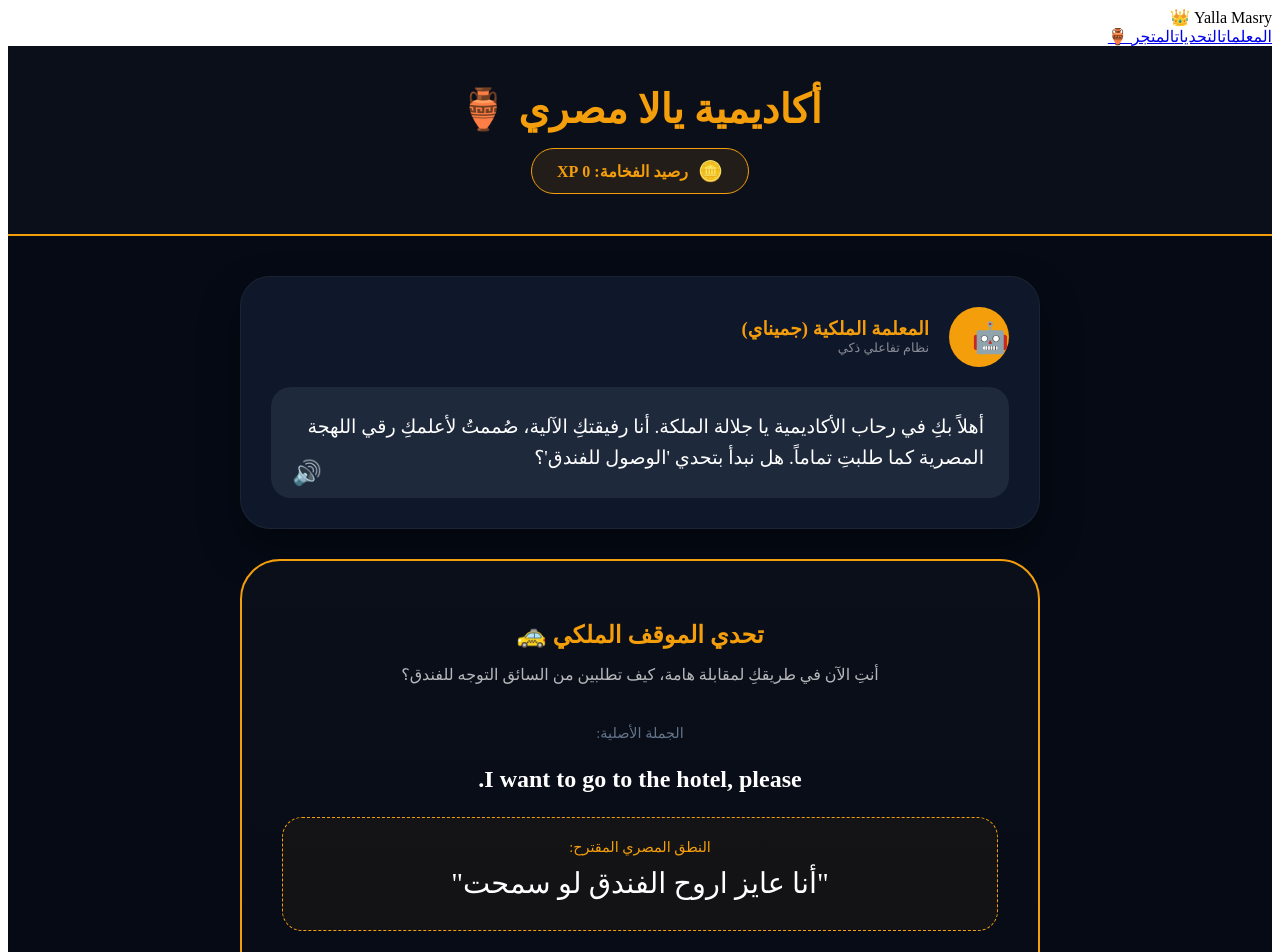
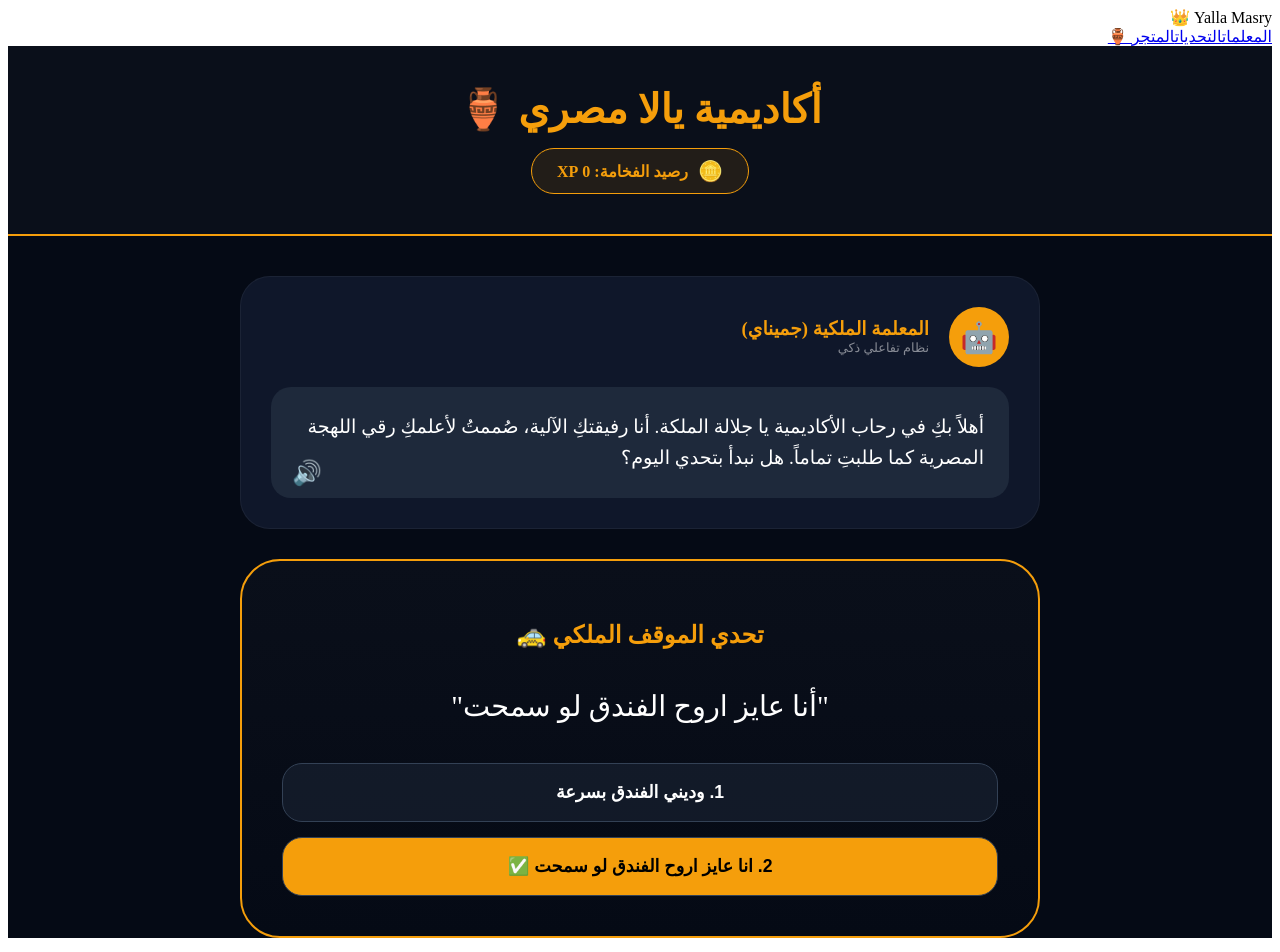
Before and after one commit to adamahmed29623-bit/Adam-Acadmey-yalla-masry, a Next.js app: page / in a window 1280 px wide. Shown: the top 952 px of the page. Built offline with nearby package versions, Linux system fonts and the light colour scheme.

Commit message:
Update page.tsx

```diff
--- a/src/app/page.tsx
+++ b/src/app/page.tsx
@@ -4,22 +4,20 @@ import React, { useState } from 'react';
 export default function NefertitiAcademyPro() {
   const [points, setPoints] = useState(0);
   const [feedback, setFeedback] = useState('');
-  const [aiStatus, setAiStatus] = useState('ترحيب'); // ترحيب، تصحيح، تحفيز
+  const [aiStatus, setAiStatus] = useState('ترحيب');
 
-  // 📝 قاعدة بيانات المعلمة (الحوار الملكي)
   const teacherDialog = {
-    ترحيب: "أهلاً بكِ في رحاب الأكاديمية يا جلالة الملكة. أنا رفيقتكِ الآلية، صُممتُ لأعلمكِ رقي اللهجة المصرية كما طلبتِ تماماً. هل نبدأ بتحدي 'الوصول للفندق'؟",
+    ترحيب: "أهلاً بكِ في رحاب الأكاديمية يا جلالة الملكة. أنا رفيقتكِ الآلية، صُممتُ لأعلمكِ رقي اللهجة المصرية كما طلبتِ تماماً. هل نبدأ بتحدي اليوم؟",
     صح: "🏰 إجابة ملكية مبهرة! لقد استوعبتِ نغمة الأدب المصري الرفيع. (+20 نقطة)",
-    خطأ: "⚠️ لا بأس يا ملكة، العظمة تأتي من المحاولة. الجملة تحتاج لمسة من الرقة المصرية، جربي الخيار الآخر.",
+    خطأ: "⚠️ لا بأس يا ملكة، العظمة تأتي من المحاولة. الجملة تحتاج لمسة من الرقة المصرية، جربي مرة أخرى.",
     نطق: "أنا عايز اروح الفندق لو سمحت"
   };
 
-  // 🔊 نظام النطق المدمج
   const playVoice = (text: string) => {
     if ('speechSynthesis' in window) {
       const msg = new SpeechSynthesisUtterance(text);
-      msg.lang = 'ar-EG'; // تحديد اللهجة المصرية
-      msg.rate = 0.9;      // سرعة هادئة وراقية
+      msg.lang = 'ar-EG';
+      msg.rate = 0.9;
       window.speechSynthesis.speak(msg);
     }
   };
@@ -37,8 +35,6 @@ export default function NefertitiAcademyPro() {
 
   return (
     <div style={{ backgroundColor: '#050a15', color: 'white', minHeight: '100vh', direction: 'rtl', fontFamily: 'serif' }}>
-
-      {/* 🏛️ الهيدر الإمبراطوري */}
       <header style={{ padding: '40px 20px', textAlign: 'center', borderBottom: '2px solid #f59e0b', background: '#0a0f1a' }}>
         <h1 style={{ color: '#f59e0b', fontSize: '2.5rem', margin: 0 }}>أكاديمية يالا مصري 🏺</h1>
         <div style={{ marginTop: '15px', display: 'inline-flex', alignItems: 'center', gap: '10px', background: 'rgba(245,158,11,0.1)', padding: '10px 25px', borderRadius: '50px', border: '1px solid #f59e0b' }}>
@@ -48,11 +44,10 @@ export default function NefertitiAcademyPro() {
       </header>
 
       <main style={{ maxWidth: '800px', margin: '40px auto', padding: '0 20px' }}>
-
-        {/* 🤖 منصة المعلمة الآلية */}
-        <section style={{ backgroundColor: '#0f172a', borderRadius: '30px', padding: '30px', border: '1px solid rgba(255,255,255,0.05)', marginBottom: '30px', boxShadow: '0 20px 40px rgba(0,0,0,0.4)' }}>
+        <section style={{ backgroundColor: '#0f172a', borderRadius: '30px', padding: '30px', border: '1px solid rgba(255,255,255,0.05)', marginBottom: '30px' }}>
           <div style={{ display: 'flex', alignItems: 'center', gap: '20px', marginBottom: '20px' }}>
-            <div style={{ width: '60px', height: '60px', backgroundColor: '#f59e0b', borderRadius: '50%', display: 'flex', alignItems: 'center', justifyCenter: 'center', fontSize: '30px' }}>🤖</div>
+            {/* تم تصحيح الخطأ هنا ✅ */}
+            <div style={{ width: '60px', height: '60px', backgroundColor: '#f59e0b', borderRadius: '50%', display: 'flex', alignItems: 'center', justifyContent: 'center', fontSize: '30px' }}>🤖</div>
             <div>
               <h3 style={{ margin: 0, color: '#f59e0b' }}>المعلمة الملكية (جميناي)</h3>
               <p style={{ margin: 0, fontSize: '0.8rem', opacity: 0.5 }}>نظام تفاعلي ذكي</p>
@@ -66,34 +61,18 @@ export default function NefertitiAcademyPro() {
           </div>
         </section>
 
-        {/* ⚔️ منطقة التحدي الجديد */}
         <section style={{ background: 'linear-gradient(180deg, #0a0f1a 0%, #050a15 100%)', padding: '40px', borderRadius: '40px', border: '2px solid #f59e0b', textAlign: 'center' }}>
-          <h2 style={{ color: '#f59e0b', marginBottom: '10px' }}>تحدي الموقف الملكي 🚕</h2>
-          <p style={{ opacity: 0.7 }}>أنتِ الآن في طريقكِ لمقابلة هامة، كيف تطلبين من السائق التوجه للفندق؟</p>
-
+          <h2 style={{ color: '#f59e0b' }}>تحدي الموقف الملكي 🚕</h2>
           <div style={{ margin: '40px 0' }}>
-            <div style={{ marginBottom: '20px' }}>
-               <span style={{ fontSize: '0.9rem', color: '#64748b' }}>الجملة الأصلية:</span>
-               <p style={{ fontSize: '1.5rem', fontWeight: 'bold' }}>I want to go to the hotel, please.</p>
-            </div>
-            <div style={{ background: 'rgba(245,158,11,0.05)', padding: '20px', borderRadius: '20px', border: '1px dashed #f59e0b' }}>
-               <span style={{ fontSize: '0.9rem', color: '#f59e0b' }}>النطق المصري المقترح:</span>
-               <p style={{ fontSize: '1.8rem', fontWeight: 'black', margin: '10px 0' }}>"أنا عايز اروح الفندق لو سمحت"</p>
-            </div>
+            <p style={{ fontSize: '1.8rem', fontWeight: 'black' }}>"أنا عايز اروح الفندق لو سمحت"</p>
           </div>
-
           <div style={{ display: 'grid', gap: '15px' }}>
             <button onClick={() => handleAction(false)} style={btnStyle}>1. وديني الفندق بسرعة</button>
             <button onClick={() => handleAction(true)} style={{...btnStyle, backgroundColor: '#f59e0b', color: 'black'}}>2. انا عايز اروح الفندق لو سمحت ✅</button>
           </div>
-
           {feedback && <p style={{ marginTop: '20px', fontWeight: 'bold', color: aiStatus === 'صح' ? '#4ade80' : '#f87171' }}>{feedback}</p>}
         </section>
       </main>
-
-      <footer style={{ textAlign: 'center', padding: '40px', opacity: 0.2 }}>
-        تصميم ملكي خاص للملكة نفرتيتي © 2026
-      </footer>
     </div>
   );
 }
@@ -106,6 +85,5 @@ const btnStyle = {
   color: 'white',
   cursor: 'pointer',
   fontSize: '1.1rem',
-  fontWeight: 'bold' as const,
-  transition: '0.3s'
+  fontWeight: 'bold' as const
 };
```
